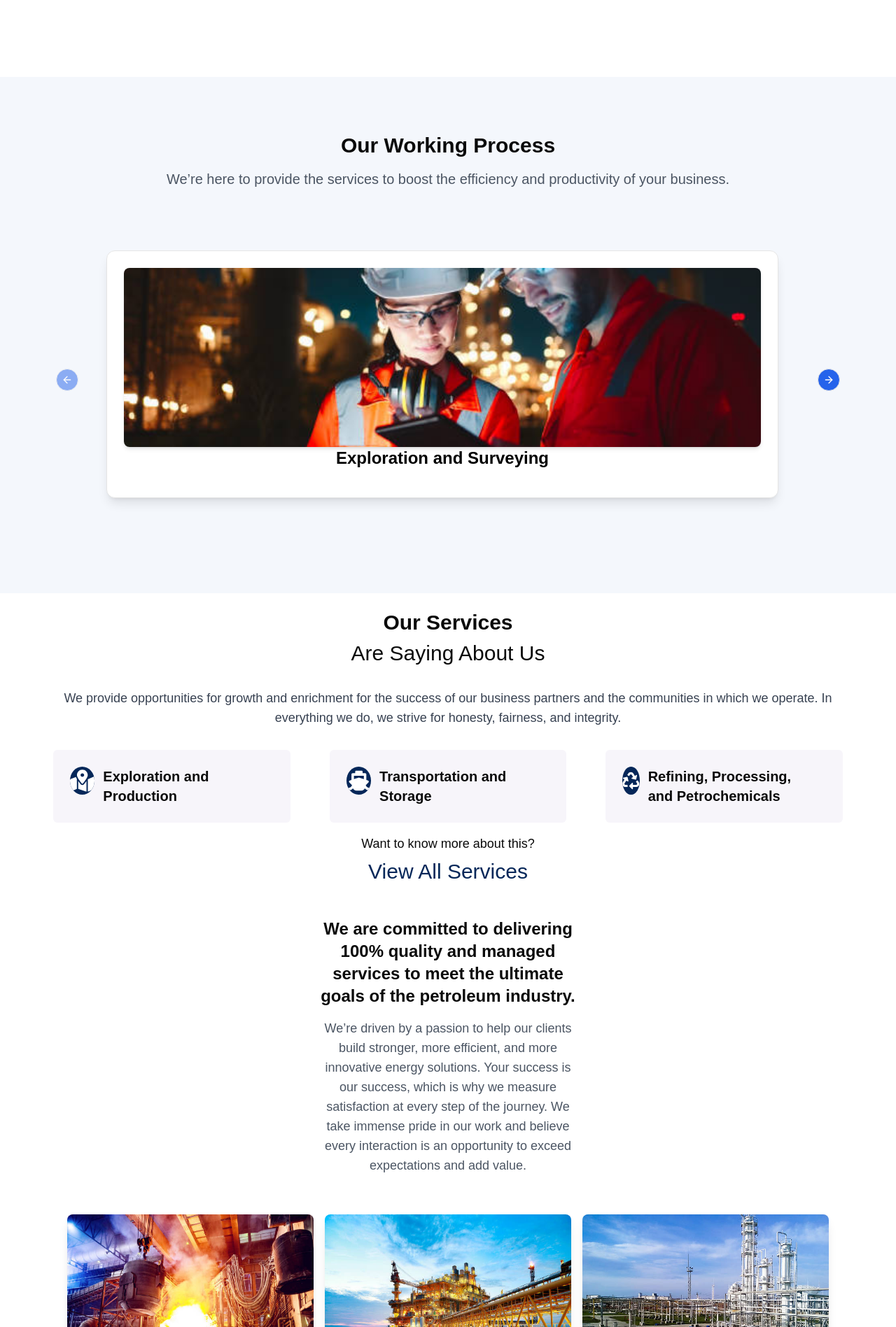
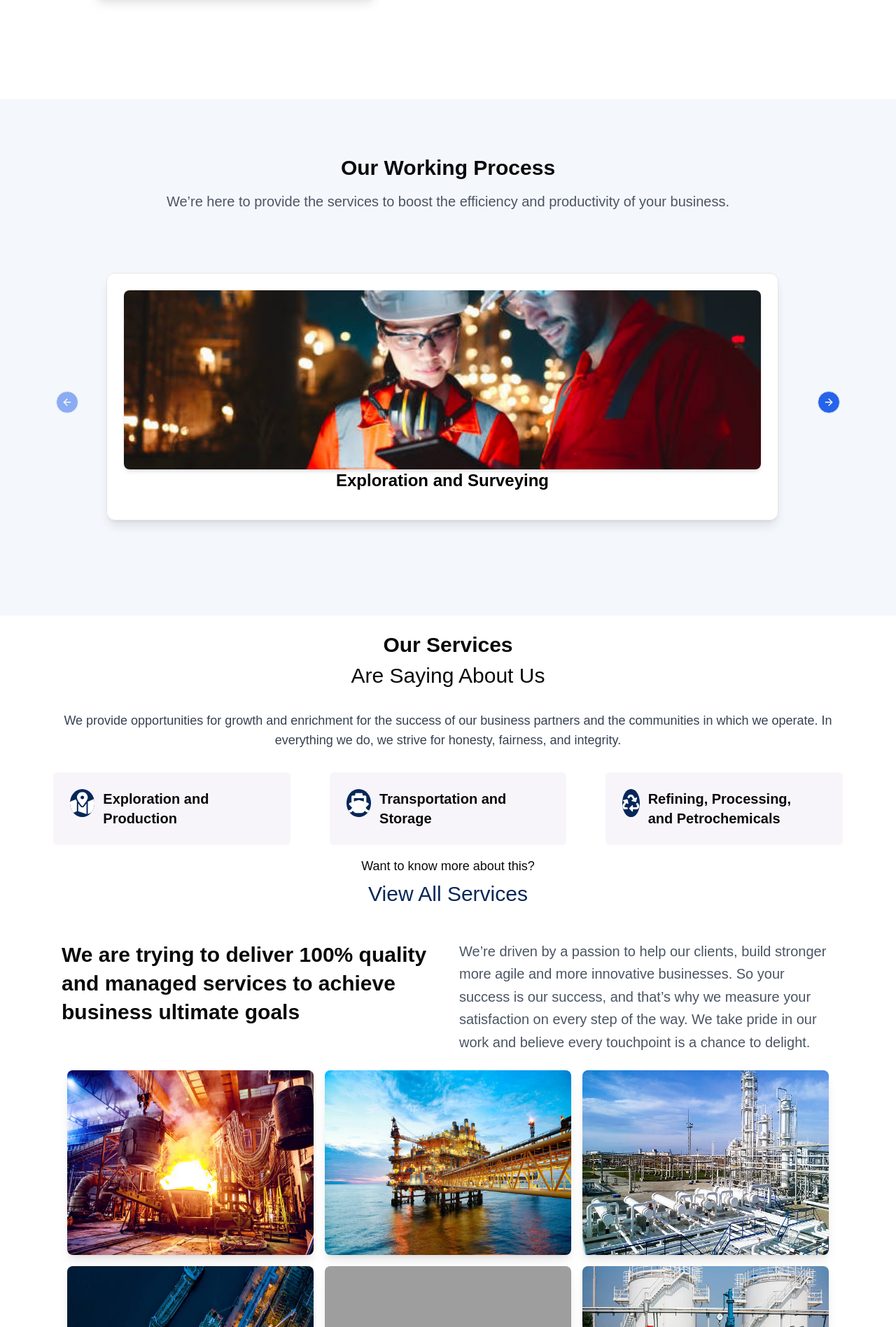
Before and after one commit to Awais1967/omvpk, a Next.js app: page / in a window 1280 px wide. Shown: the part 1283-3180 px from the top of the page at 70% size. Built offline with nearby package versions, Linux system fonts and the light colour scheme; grey boxes are pictures that could not be loaded.

Commit message:
fix compoents style

```diff
--- a/src/components/CoreService.tsx
+++ b/src/components/CoreService.tsx
@@ -41,16 +41,22 @@ const CoreService = () => {
     </div>
 
 
-    <div className="flex flex-col justify-between items-center w-full p-6">
-      <div className="text-center w-full sm:w-3/4 md:w-1/2 lg:w-1/3">
-        <p className="text-2xl font-bold mb-4">
-          We are committed to delivering 100% quality and managed services to meet the ultimate goals of the petroleum industry.
-        </p>
-        <p className="text-lg text-gray-600 mb-8">
-          We’re driven by a passion to help our clients build stronger, more efficient, and more innovative energy solutions. Your success is our success, which is why we measure satisfaction at every step of the journey. We take immense pride in our work and believe every interaction is an opportunity to exceed expectations and add value.
-        </p>
-      </div>
-    </div>
+    <div className="flex justify-center w-full p-6">
+  <div className="w-full max-w-6xl grid grid-cols-1 md:grid-cols-2 gap-8">
+    {/* Left Side - Bold Text */}
+    <p className="text-3xl font-bold leading-snug">
+      We are trying to deliver 100% quality and managed services to achieve business ultimate goals
+    </p>
+
+    {/* Right Side - Description */}
+    <p className="text-xl text-gray-600 leading-relaxed">
+      We’re driven by a passion to help our clients, build stronger more agile and more innovative businesses.
+      So your success is our success, and that’s why we measure your satisfaction on every step of the way.
+      We take pride in our work and believe every touchpoint is a chance to delight.
+    </p>
+  </div>
+</div>
+
 
 
     <div className="grid grid-cols-1 sm:grid-cols-2 md:grid-cols-3 gap-4 px-4 sm:px-6 md:px-8">
--- a/src/components/Services.tsx
+++ b/src/components/Services.tsx
@@ -3,7 +3,7 @@ import Image from 'next/image'
 import { FaCogs,FaAward,FaBalanceScale,FaStar  } from "react-icons/fa";
 const Services = () => {
   return (
-    <div className="container mx-auto px-6 lg:px-12 mt-12">
+    <div className="container mx-auto px-6 lg:px-12 mt-24">
       <div className="grid grid-cols-1 lg:grid-cols-2 gap-8 items-center">
         {/* Left Section - Image */}
         <div className="w-full h-full flex justify-center">
--- a/src/components/Working.tsx
+++ b/src/components/Working.tsx
@@ -11,7 +11,7 @@ import Image from 'next/image'
 const Working = () => {
   return (
     <>
-      <div className="bg-[#F4F7FC] h-full w-full mt-40 p-8 sm:p-12 lg:p-20">
+      <div className="bg-[#F4F7FC] h-full w-full mt-36 p-8 sm:p-12 lg:p-20">
         <div className="text-center mb-12">
           <h3 className="font-bold text-3xl mb-4">Our Working Process</h3>
           <p className="text-xl text-gray-600">
```
